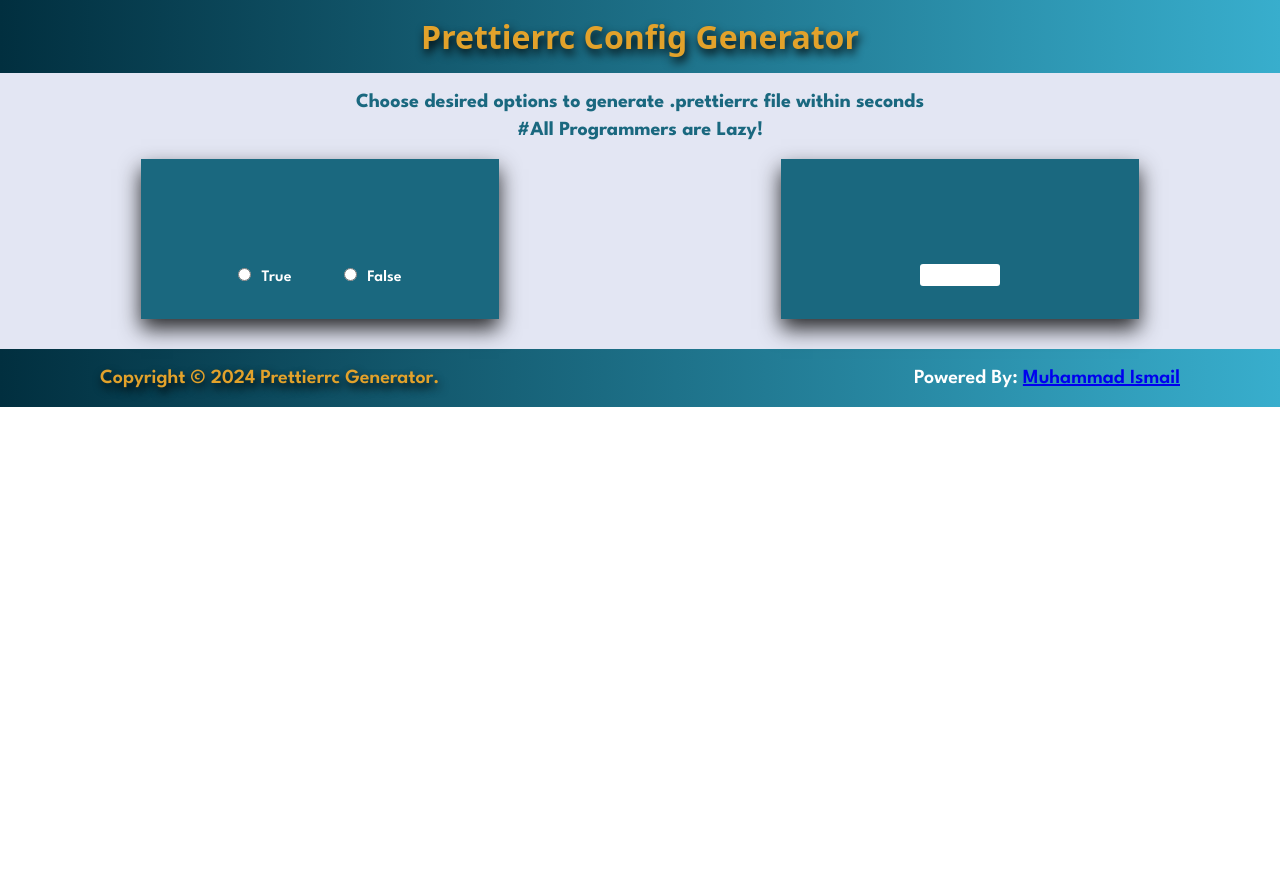
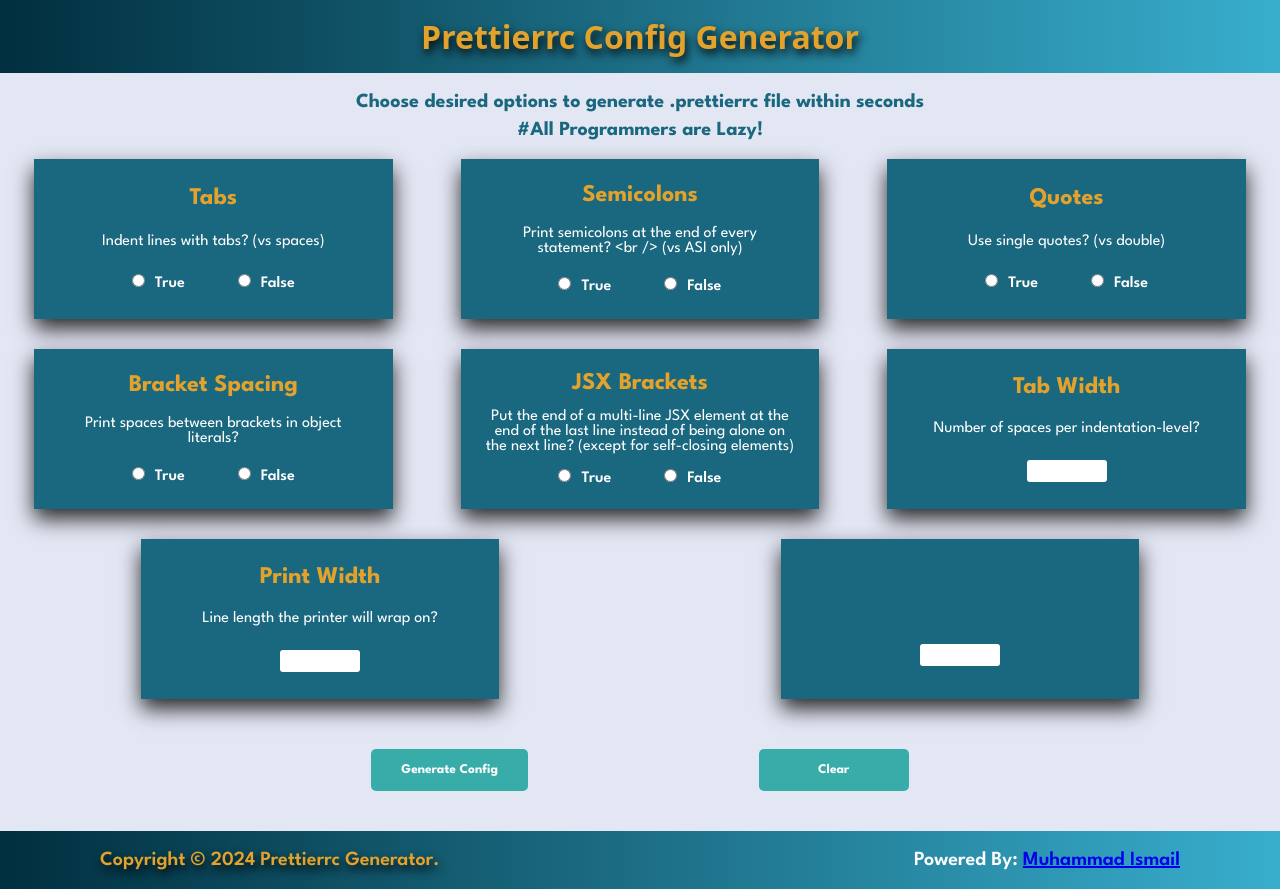
Before and after one commit to Ismail-047/PrettierrcGenerator, a React (Vite) app: page / in a window 1280 px wide. Before the commit the page ends 800 px from the top, so only its background shows below. Built offline with nearby package versions, Linux system fonts and the light colour scheme; a web font is replaced by a local one.

Commit message:
Add Buttons

```diff
--- a/src/pages/Home/Home.css
+++ b/src/pages/Home/Home.css
@@ -20,6 +20,32 @@ main {
    margin-bottom: 10px;
 }
 
+.buttons {
+   display: flex;
+   justify-content: space-around;
+   align-items: center;
+   min-width: 60%;
+   margin: 20px 0px 40px 0px;
+}
+
+.buttons button {
+   border: none;
+   outline: none;
+   color: white;
+   cursor: pointer;
+   min-width: 150px;
+   font-weight: bold;
+   padding: 15px 30px;
+   position: relative;
+   border-radius: 5px;
+   background-color: #37ACA9;
+   transition: all 0.25s ease-in-out;
+
+   &:hover {
+      background-color: #3cc4bf;
+   }
+}
+
 @media only screen and (max-width: 767px) {
    #info {
       font-size: 17px;
@@ -28,6 +54,15 @@ main {
    #info p {
       margin-bottom: 7px;
    }
+
+   .buttons {
+      min-width: 90%;
+   }
+
+   .buttons button {
+      padding: 15px 20px;
+      min-width: 100px;
+   }
 }
 
 @media only screen and (min-width: 768px) and (max-width: 1024px) {}
--- a/src/pages/Home/Home.jsx
+++ b/src/pages/Home/Home.jsx
@@ -8,16 +8,53 @@ function Home() {
             <p>Choose desired options to generate .prettierrc file within seconds</p>
             <span>#All Programmers are Lazy!</span>
          </div>
-
          <TrueFalseCard
-            label=""
-            description=""
+            label="Tabs"
+            description="Indent lines with tabs? (vs spaces)"
+         />
+         <TrueFalseCard
+            label="Semicolons"
+            description="Print semicolons at the end of every statement? <br /> (vs ASI only)"
+         />
+         <TrueFalseCard
+            label="Quotes"
+            description="Use single quotes? (vs double)"
+         />
+         <TrueFalseCard
+            label="Bracket Spacing"
+            description="Print spaces between brackets in object literals?"
+         />
+         <TrueFalseCard
+            label="JSX Brackets"
+            description="Put the end of a multi-line JSX element at the end of the last line instead of being alone on the next line? (except for self-closing elements)"
+         />
+         <InputTypeNumberCard
+            label="Tab Width"
+            description="Number of spaces per indentation-level?"
+         />
+         <InputTypeNumberCard
+            label="Print Width"
+            description="Line length the printer will wrap on?"
          />
          <InputTypeNumberCard
             label=""
             description=""
          />
 
+         <div className="buttons">
+            <button>
+               Generate Config
+            </button>
+
+            <button>
+               Clear
+               {/* <span className={`clear ${fade ? 'fade-in' : ''}`}>
+                  Cleared
+                  <CheckCircleOutlineIcon className='clearIcon' />
+               </span> */}
+            </button>
+         </div>
+
       </main>
    )
 }
```
